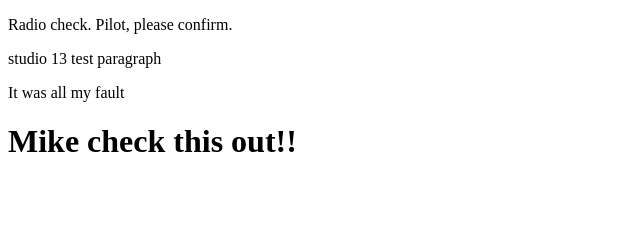
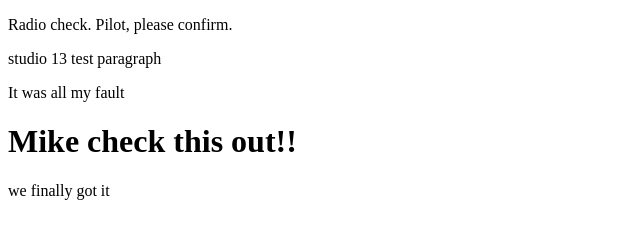
Before and after one commit to redbirdfan/Class-13-studio, a plain HTML site: page index.html in a window 1280 px wide. Shown: the whole page, without its empty margins (0-640 px from the left). Drawn offline with Linux system fonts and the light colour scheme.

Commit message:
James-branch edited

```diff
--- a/index.html
+++ b/index.html
@@ -5,5 +5,6 @@
       <p>studio 13 test paragraph</p>
       <p>It was all my fault</p>
       <h1>Mike check this out!!</h1>
+      <p>we finally got it</p>
    </body>
 </html>
```
